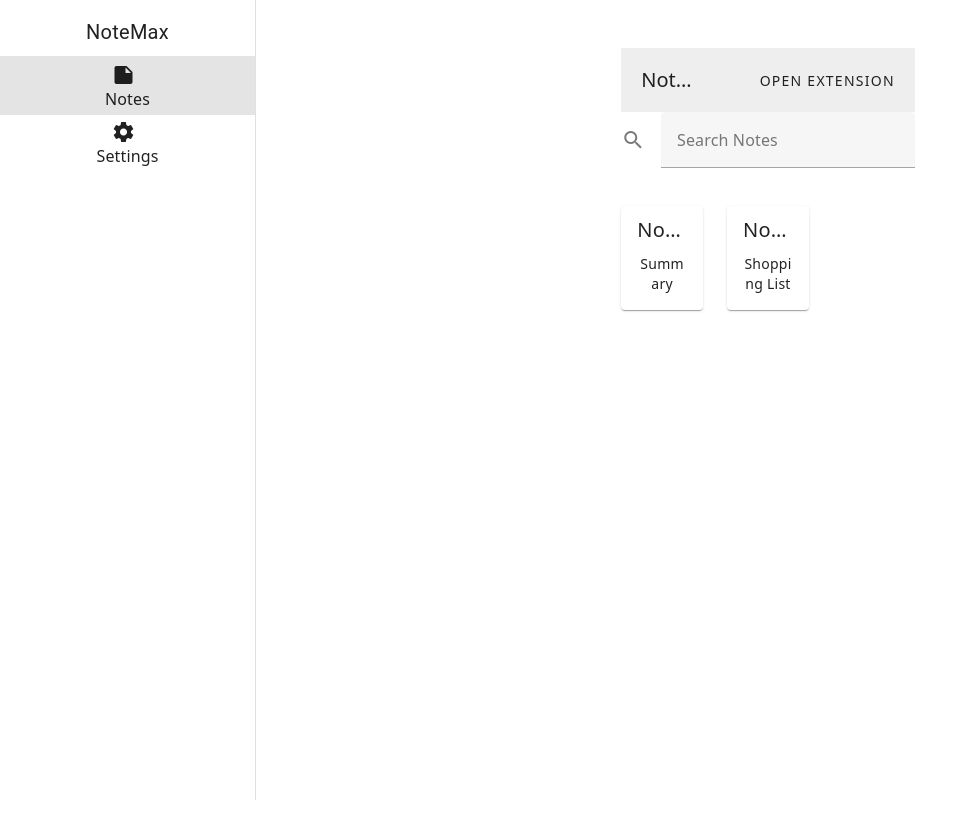
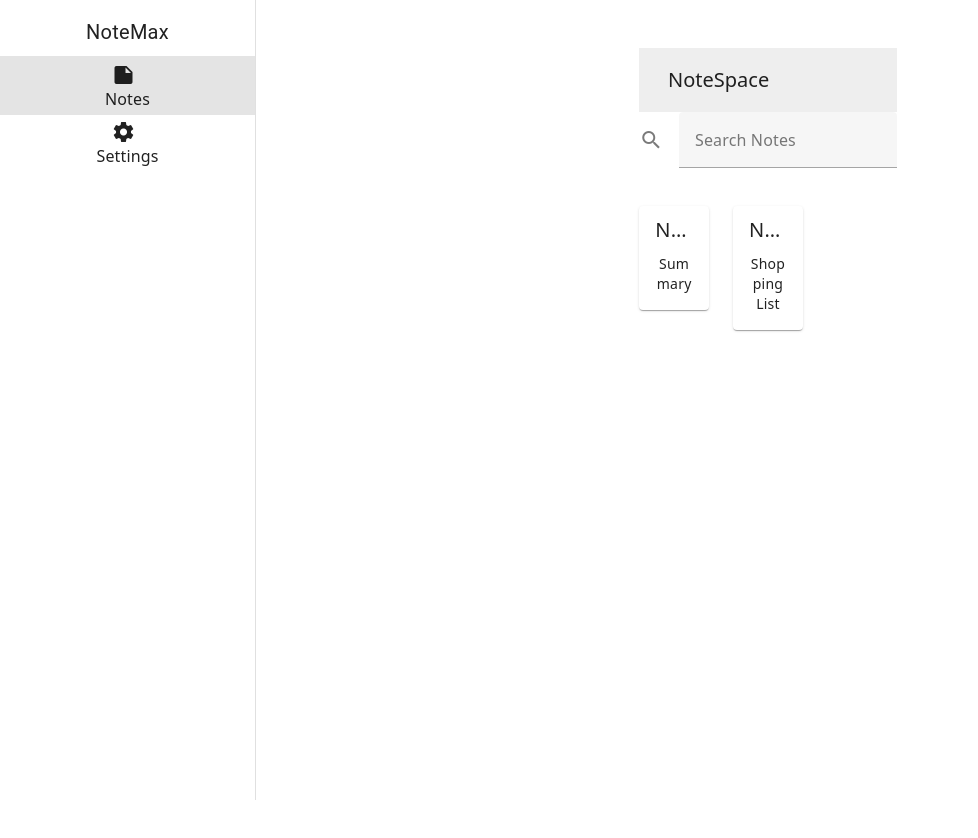
Before and after one commit to Joe2091/FinalYearProject, a Vue app in the folder Frontend/: page / in a window 1280 px wide. Shown: the top 838 px of the page, without its empty margins (0-978 px from the left). Built offline with nearby package versions, Linux system fonts and the light colour scheme.

Commit message:
removing link to extension from web application

```diff
--- a/Frontend/src/pages/NotesPage.vue
+++ b/Frontend/src/pages/NotesPage.vue
@@ -3,7 +3,6 @@
     <v-toolbar flat>
       <v-toolbar-title>NoteSpace</v-toolbar-title>
       <v-spacer></v-spacer>
-      <v-btn text @click="goToExtension">Open Extension</v-btn>
     </v-toolbar>
 
     <v-text-field
@@ -42,11 +41,7 @@ const notes = ref([
 
 const filteredNotes = computed(() =>
   notes.value.filter((n) =>
-    n.title.toLowerCase().includes(search.value.toLowerCase()),
-  ),
+    n.title.toLowerCase().includes(search.value.toLowerCase())
+  )
 );
-
-function goToExtension() {
-  window.open("chrome-extension://your-extension-id", "_blank");
-}
 </script>
```
